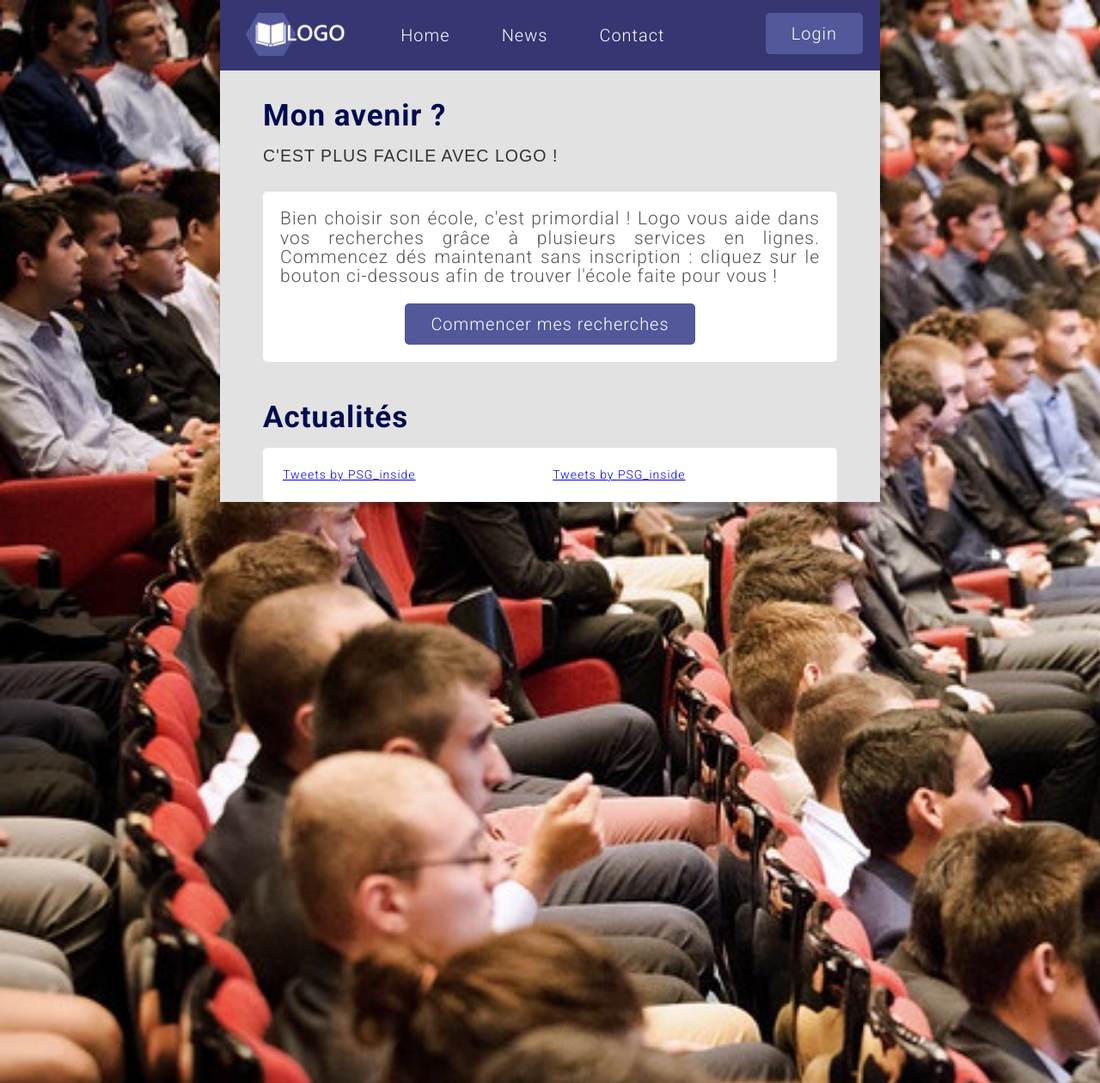
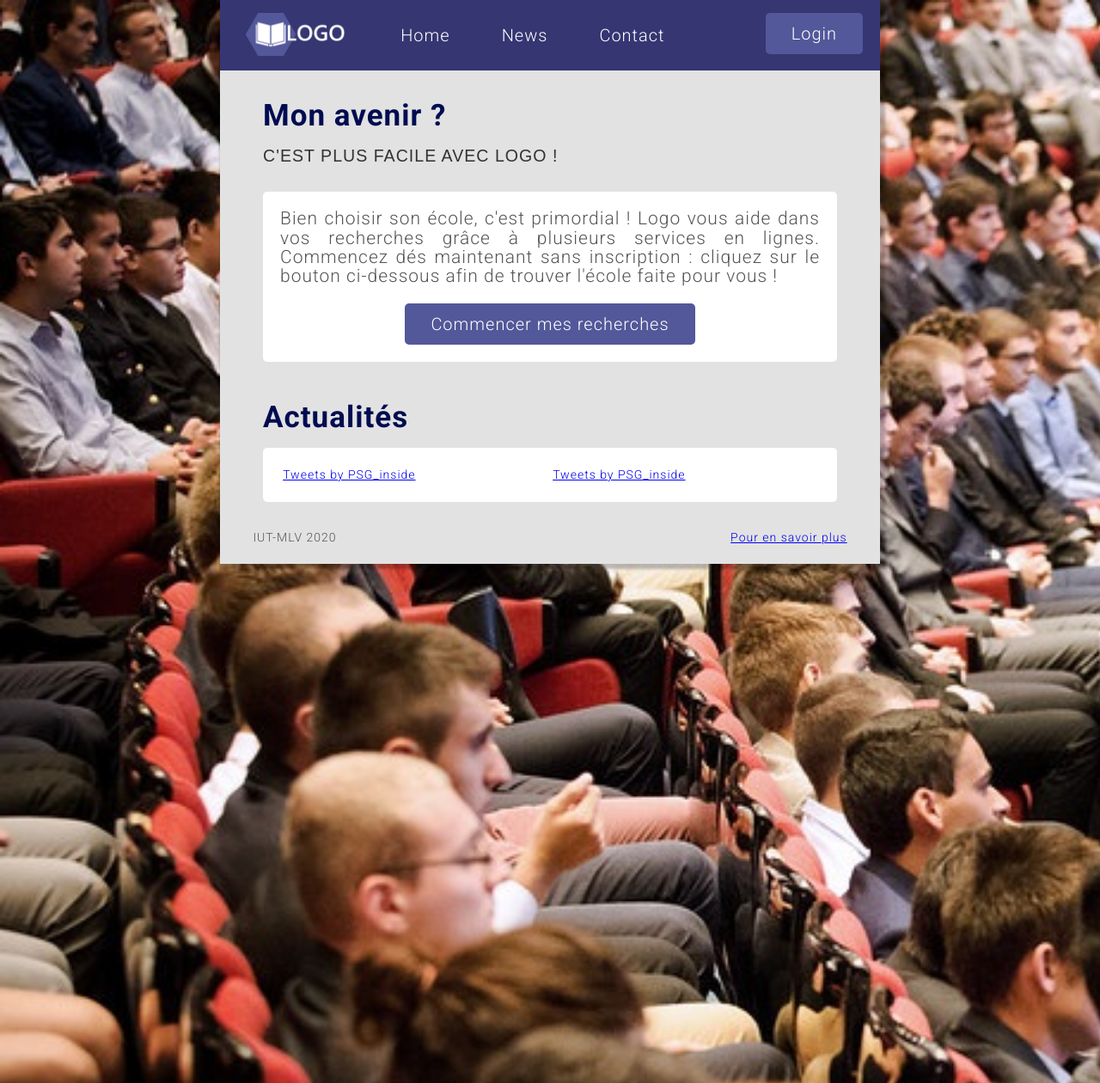
Before and after one commit to katastorm/DutL2WebSite, a PHP site: page / in a window 1280 px wide. Shown: the whole page at 86% size. Run offline with PHP 8.4, Linux system fonts and the light colour scheme; some libraries are stand-ins or nearby versions.

Commit message:
GitLink footer + More results

```diff
--- a/WebL2/index.html
+++ b/WebL2/index.html
@@ -6,7 +6,7 @@
 <head>
 	<meta charset="UTF-8">
 	<title>Rechercher ma formation </title>
-	<script src="https://cdnjs.cloudflare.com/ajax/libs/modernizr/2.8.3/modernizr.min.js" type="text/javascript"></script>
+	<script src="https://cdnjs.cloudflare.com/ajax/libs/modernizr/2.8.3/modernizr.min.js"></script>
 	<link rel="stylesheet" href="https://cdnjs.cloudflare.com/ajax/libs/meyer-reset/2.0/reset.min.css">
 	<link rel="stylesheet" href="./style.css">
 
@@ -19,10 +19,8 @@
 	crossorigin=""></script>
 	<script src='https://cdnjs.cloudflare.com/ajax/libs/jquery/2.1.3/jquery.min.js'></script>
 	<script  src="./script.js"></script>
+</head>
 
-
-
-</head>
 
 
 <body>
@@ -43,6 +41,7 @@
 				<li class="joinButton"><a href="#join" class="blueButton">Login</a></li>
 			</ul>
 		</header>
+
 
 
 
@@ -95,6 +94,12 @@
 				</div>
 				<div id="mapid">
 				</div>
+
+				<p id="result_cnt">0</p>
+				<p>Résultats trouvés</p>
+				<span class="fake_link" id="more_results">Plus de résultats</span>
+
+
 			</section>
 
 		</article>
@@ -107,17 +112,20 @@
 
 			<section class="twitter-wrapper">
 				<div>
-					<a class="twitter-timeline" data-width="100%" data-theme="dark" data-link-color="#cce" href="https://twitter.com/upemlv?lang=en">Tweets by PSG_inside</a> <script async src="https://platform.twitter.com/widgets.js" charset="utf-8"></script>
+					<a class="twitter-timeline" data-width="100%" data-theme="dark" data-link-color="#cce" href="https://twitter.com/upemlv?lang=en">Tweets by PSG_inside</a> <script async src="https://platform.twitter.com/widgets.js"></script>
 				</div>
 				<div>
-					<a class="twitter-timeline" data-width="100%" data-theme="dark" data-link-color="#cce" href="https://twitter.com/iut_la?lang=en">Tweets by PSG_inside</a> <script async src="https://platform.twitter.com/widgets.js" charset="utf-8"></script>
+					<a class="twitter-timeline" data-width="100%" data-theme="dark" data-link-color="#cce" href="https://twitter.com/iut_la?lang=en">Tweets by PSG_inside</a> <script async src="https://platform.twitter.com/widgets.js"></script>
 				</div>
 			</section>
 		</article>
-	</div>
 
 
-
+		<footer>
+			<a>IUT-MLV 2020</a>
+			<a href="https://github.com/katastorm/DutL2WebSite" target="blank">Pour en savoir plus</a>
+		</footer>
+	</div>
 </body>
 
 </html>
--- a/WebL2/script.js
+++ b/WebL2/script.js
@@ -55,7 +55,7 @@ function onClickMarker(e) {
 
 
 	//Transition du boutton "Commencer mes recherches"
-	$("#searchButton").click(	SendRequest);
+	$("#searchButton").click(() => SendRequest(50) );
 	$('#searchZone').fadeOut(0);
 	$('#openSearchPannel').click(function(e){
 		$('#beforeSearch').fadeOut('fast', function(){
@@ -72,15 +72,18 @@ function onClickMarker(e) {
 		theDiv.appendChild( option);
 }
 
-
+let resultTextCnt = document.getElementById("result_cnt");
+let moreResultText = document.getElementById("more_results");
+$("#more_results").click(() => SendRequest(250) );
 
 
 
 
 //Automatique, au démarage
-SendRequest();
+SendRequest(50);
 
-function SendRequest(){
+
+function SendRequest(maxResultCnt){
 //Recuperation des critères de recherche
 var secteur = document.getElementById("search_sect").previousSibling.previousSibling.value;
 var diplome = document.getElementById("search_dip").previousSibling.previousSibling.value;
@@ -93,7 +96,7 @@ conditions += (region =="")?"":"&refine.reg_etab_lib="+region;
 conditions += (niveau =="")?"":"&refine.niveau_lib="+niveau;
 
 //Envoie de la première requète
-$.getJSON("https://data.enseignementsup-recherche.gouv.fr/api/records/1.0/search/?dataset=fr-esr-principaux-diplomes-et-formations-prepares-etablissements-publics&rows=50&sort=-rentree_lib&facet=etablissement_lib&facet=niveau_lib&facet=diplome_lib&facet=gd_disciscipline_lib&facet=sect_disciplinaire_lib&facet=reg_etab_lib&facet=dep_ins_lib&facet=com_etab_lib&facet=com_etab"+conditions, function(data) {
+$.getJSON("https://data.enseignementsup-recherche.gouv.fr/api/records/1.0/search/?dataset=fr-esr-principaux-diplomes-et-formations-prepares-etablissements-publics&rows="+maxResultCnt+"&sort=-rentree_lib&facet=etablissement_lib&facet=niveau_lib&facet=diplome_lib&facet=gd_disciscipline_lib&facet=sect_disciplinaire_lib&facet=reg_etab_lib&facet=dep_ins_lib&facet=com_etab_lib&facet=com_etab"+conditions, function(data) {
 
 	ClearMinimap();
 
@@ -148,14 +151,23 @@ for (var i=1 ; i <  records.length ; i++){
 	searchById += " OR " + records[i]["fields"]["com_etab"];
 }
 
+
+moreResultText.hidden =  records.length < maxResultCnt;
+	console.log( records.length + " vs " + maxResultCnt);
+
 //Envoie de la seconde requête et placement des marqueurs
-$.getJSON("https://data.enseignementsup-recherche.gouv.fr/api/records/1.0/search/?dataset=fr-esr-principaux-etablissements-enseignement-superieur&rows=50"+searchById, function(etablissements) {
+$.getJSON("https://data.enseignementsup-recherche.gouv.fr/api/records/1.0/search/?dataset=fr-esr-principaux-etablissements-enseignement-superieur&rows="+maxResultCnt+searchById, function(etablissements) {
 	records = etablissements["records"];
 	for (var i=0 ; i <  records.length ; i++)
 	{
 		let pos = records[i]["geometry"]["coordinates"];
 		AddMapMarker(pos[1], pos[0], records[i]["fields"]["uo_lib"], records[i]["fields"]["url"]);
 	}
+
+
+	resultTextCnt.innerHTML = records.length;
+
+
 });
 });
 }
--- a/WebL2/style.css
+++ b/WebL2/style.css
@@ -26,7 +26,6 @@ cursor: pointer;
 }
 
 .background {
-  background:
   background-size: 100% auto;
   position: fixed;
   width: 100%;
@@ -44,6 +43,8 @@ width: auto;
 .mainContent {
   margin-left: 20%;
   margin-right: 20%;
+  margin-bottom: 20px;
+  padding-bottom: 20px;
 
   background: #E2E2E2;
   box-shadow:  3px 3px 3px 3px rgba(0, 0, 0, 0.25);
@@ -51,6 +52,17 @@ width: auto;
 .mainContent>header {
 height: 100px;
 }
+/*
+footer :
+*/
+.mainContent>footer {
+  margin-left: 5%;
+  margin-right: 5%;
+  display: flex;
+justify-content: space-between;
+  }
+
+
 
 /*
 Nav bar header :
@@ -190,6 +202,7 @@ display: flex;
 
 #mapid {
   margin-top: 15px;
+  margin-bottom: 15px;
   height: 550px;
 width: 100%;
 
@@ -219,3 +232,9 @@ width: 100%;
 width: 49%;
 display: inline-block;
 }
+
+.fake_link {
+  color: blue;
+  text-decoration: underline;
+  cursor: pointer;
+}
```
